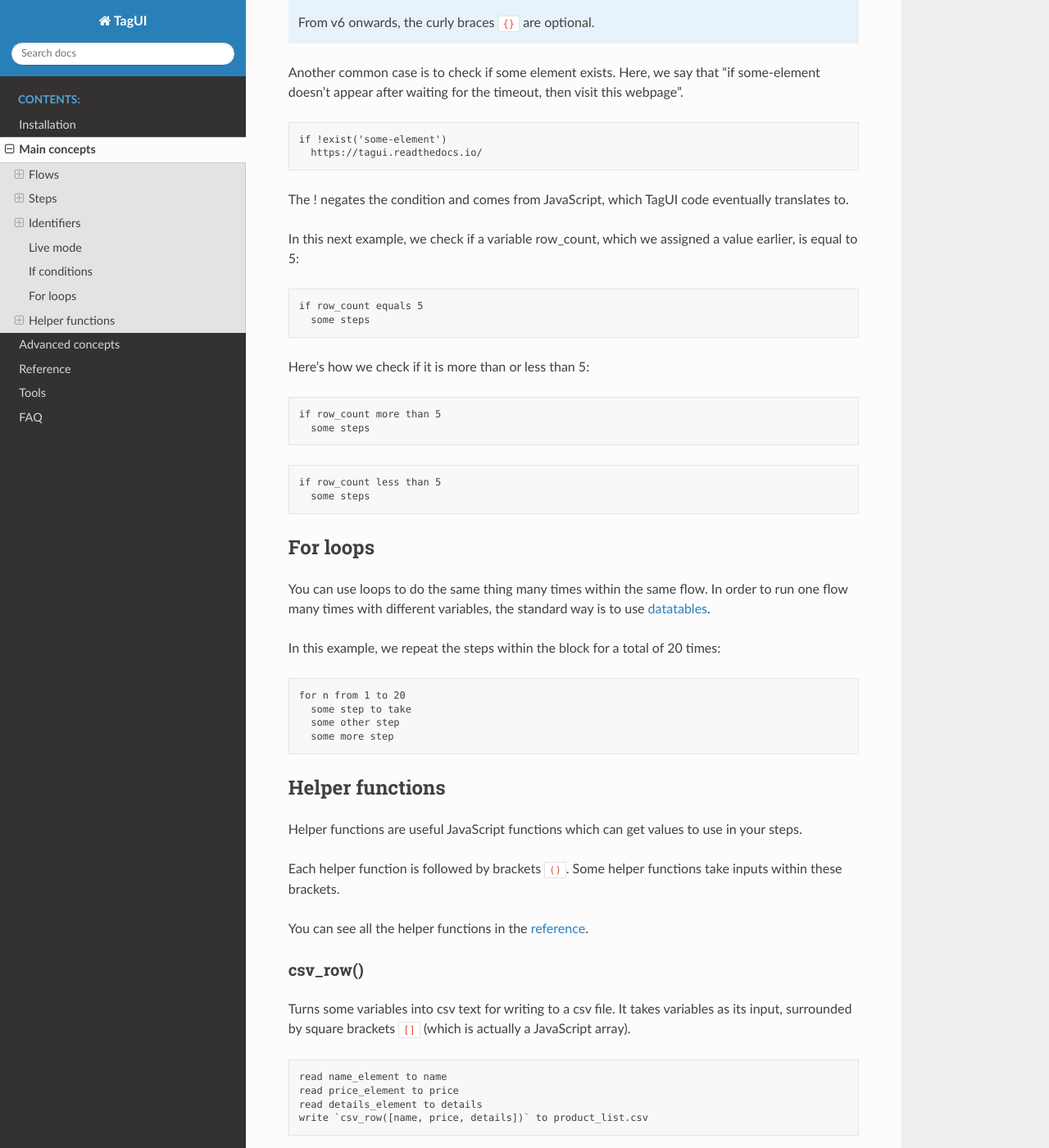
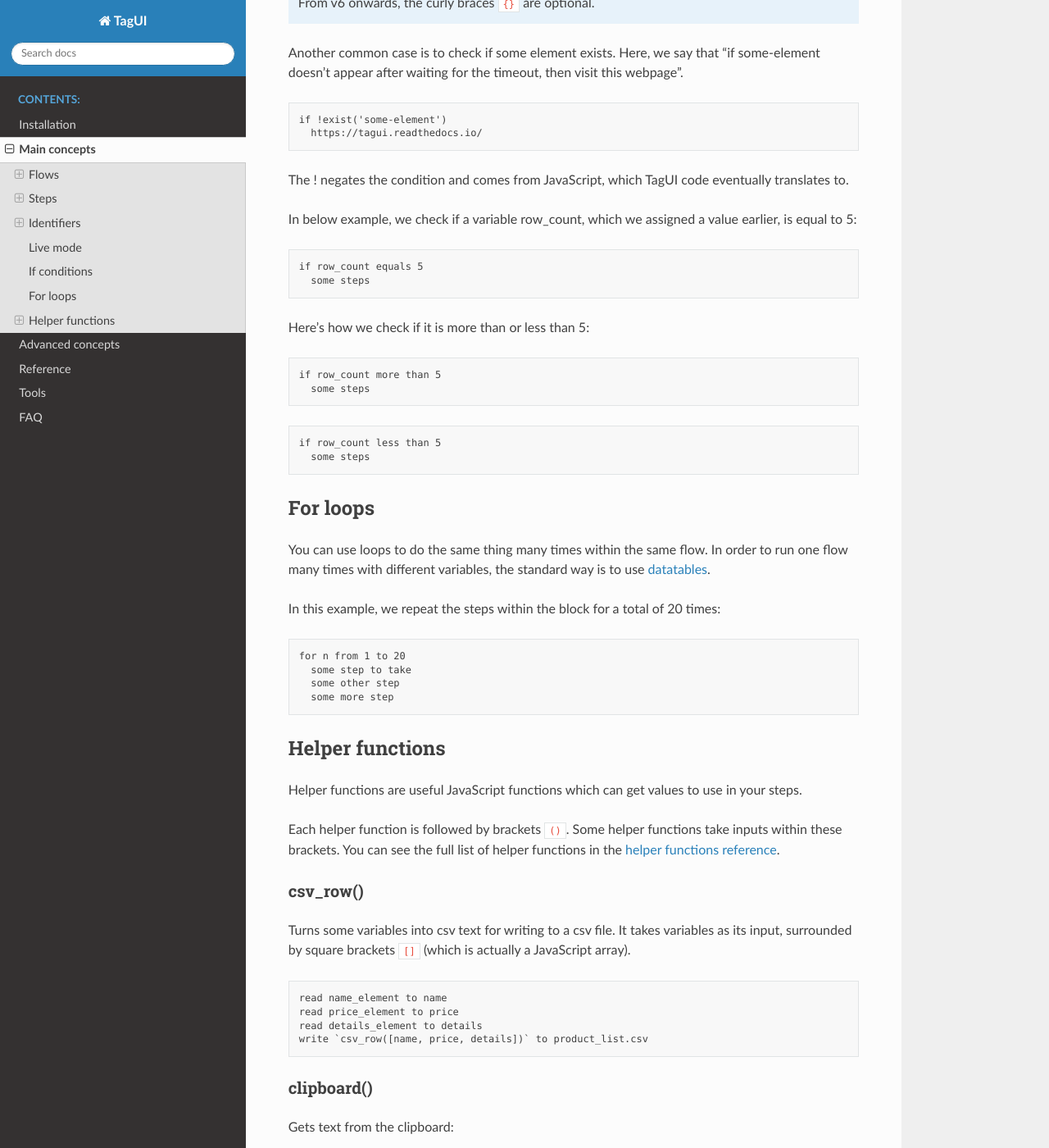
Before and after one commit to aisingapore/TagUI, a Sphinx documentation site: the page built from docs/main_concepts.rst, in a window 1280 px wide and 1400 px high, scrolled down 7889 px. Shown: the whole window at 82% size. Built offline with Sphinx 7.4.7 and the Read the Docs theme 2.0.0, drawn with Linux system fonts in a browser that asks for light colours; some of the changed text lies outside the part shown.

Commit message:
v6.46 iteration on readthedocs

```diff
--- a/docs/main_concepts.rst
+++ b/docs/main_concepts.rst
@@ -80,7 +80,7 @@
 ---------
 Flows are made out of *steps*. Below are some common steps.
 
-You can see all the steps in the :ref:`step reference <step-reference>`.
+You can see the full list of steps in the :ref:`steps reference <step-reference>`.
 
 
 click
@@ -305,7 +305,7 @@
 
 The ! negates the condition and comes from JavaScript, which TagUI code eventually translates to.
 
-In this next example, we check if a variable row_count, which we assigned a value earlier, is equal to 5:
+In below example, we check if a variable row_count, which we assigned a value earlier, is equal to 5:
 
 .. code-block:: none
 
@@ -346,9 +346,7 @@
 ---------------------
 Helper functions are useful JavaScript functions which can get values to use in your steps.
 
-Each helper function is followed by brackets ``()``. Some helper functions take inputs within these brackets.
-
-You can see all the helper functions in the :ref:`reference <helper-functions-reference>`.
+Each helper function is followed by brackets ``()``. Some helper functions take inputs within these brackets. You can see the full list of helper functions in the :ref:`helper functions reference <helper-functions-reference>`.
 
 
 csv_row()
@@ -386,9 +384,7 @@
 *********************
 Gets the mouse's x or y coordinates.
 
-This is useful for modifying x or y coordinates with numbers for using in steps like ``read`` and ``click``.
-
-The example below clicks 200 pixels to the right of ``element.png``::
+This is useful for modifying x or y coordinates with numbers for using in steps like ``read`` and ``click``. The example below clicks 200 pixels to the right of ``element.png``::
 
   hover element.png
   x = mouse_x() + 200
--- a/docs/setup.rst
+++ b/docs/setup.rst
@@ -24,7 +24,7 @@
 
 8. :ref:`Having problems? Click here.<troubleshooting-windows>` You have run your first TagUI flow! 🎉
 
-9. Optionally run ``tagui update`` command to get the latest TagUI features and any bug fixes.
+9. Optionally run ``tagui update`` to get the `latest features and bug fixes <https://github.com/kelaberetiv/TagUI/issues?q=is%3Aissue+is%3Aopen+in%3Atitle+fixed+OR+done+>`_
 
 macOS / Linux
 -----------------------------------
@@ -48,4 +48,4 @@
 
 7. :ref:`Having problems? Click here.<troubleshooting-macos-linux>` You have run your first TagUI flow! 🎉
 
-8. Optionally run ``tagui update`` command to get the latest TagUI features and any bug fixes.
+8. Optionally run ``tagui update`` to get the `latest features and bug fixes <https://github.com/kelaberetiv/TagUI/issues?q=is%3Aissue+is%3Aopen+in%3Atitle+fixed+OR+done+>`_
--- a/docs/tools.rst
+++ b/docs/tools.rst
@@ -36,7 +36,7 @@
 .. image:: https://raw.githubusercontent.com/adegard/tagui_scripts/master/TagUI_Editor.gif
 
 
-RPA for Python (TagUI for Python users)
+RPA for Python (for Python users)
 ---------------------------------------
 RPA for Python is a Python package (``pip install rpa`` to install) which allows you to use TagUI through a Python API. Check out `the documentation <https://github.com/tebelorg/RPA-Python>`_. It is based on a fork of TagUI optimised for use by the Python package. Created and maintained by TagUI's creator Ken Soh `@kensoh <https://github.com/kensoh>`_.
 
```
Also changed, not shown: other parts of docs/main_concepts.rst (+1 -1 lines), README.md (+1 -1 lines), docs/reference.rst (+3 -5 lines).
